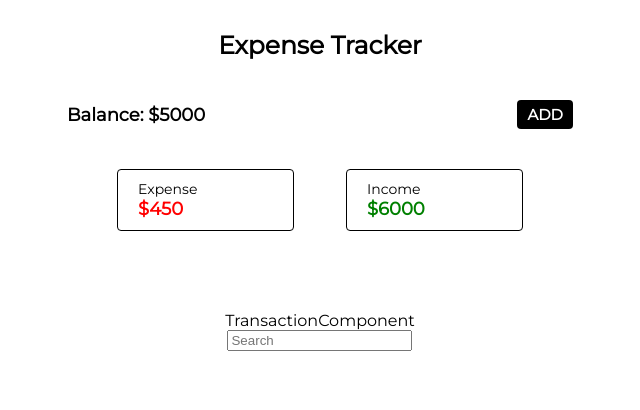
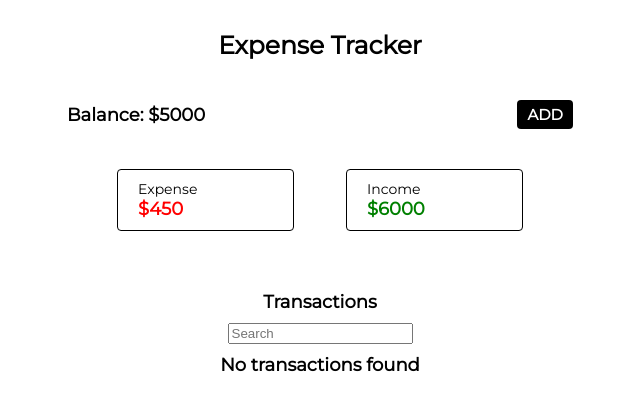
Before and after one commit to Duncan254-u/Expense-tracker-project, a React (Vite) app: page / in a window 1280 px wide. Shown: the top 410 px of the page, without its empty margins (320-960 px from the left). Built offline with nearby package versions, Linux system fonts and the light colour scheme.

Commit message:
update transaction component

```diff
--- a/src/Modules/home/TransactionComponent.jsx
+++ b/src/Modules/home/TransactionComponent.jsx
@@ -4,15 +4,42 @@ const Container = styled.div`
   display: flex;
   flex-direction: column;
   align-items: center;
-  margin: 30px 0 10px;
+  padding: 10px 22px;
+  font-size: 18px;
+  width: 100%;
+  gap: 10px;
+  font-weight: bold;
   font-family: Montserrat;
 `;
-
+const Cell=styled.div`
+display: flex;
+flex-direction: row;
+padding: 10px 15px;
+font-size: 15px;
+border-radius: 2px;
+`;
+const TransactionCell = (props) => {
+ return (<Cell>
+    <span>
+        {props.payload.desc}
+    </span>
+    <span>
+        ${props.payload.amount}
+    </span>
+ </Cell>)
+}
 const TransactionComponent = (props) => {
   return (
     <Container>
-      <div>TransactionComponent</div>
+      <div>Transactions</div>
       <input placeholder="Search" />
+      {props.transactions?.length ? (
+        props.transactions.map((payload) => (
+          <TransactionCell payload={payload.id} />
+        ))
+      ) : (
+        <div>No transactions found</div>
+      )}
     </Container>
   );
 };
```
